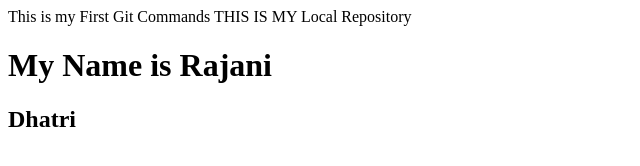
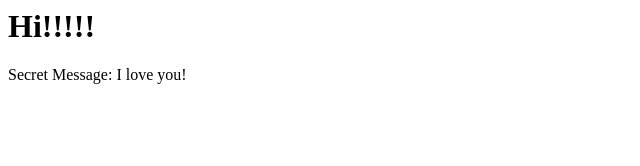
Before and after one commit to Rajanieng/Rajanieng, a plain HTML site: page index.html in a window 1280 px wide. Shown: the whole page, without its empty margins (0-640 px from the left). Drawn offline with Linux system fonts and the light colour scheme.

Commit message:
Update index.html

```diff
--- a/index.html
+++ b/index.html
@@ -1,9 +1,9 @@
 <html>
-<style>
-
-</style>
-<p>This is my First Git Commands
-THIS IS MY Local Repository</p>
-<h1>My Name is Rajani</h1>
-<h2>Dhatri</h2>
+<head>
+  <title>Document</title>
+</head>
+<body>
+  <h1>Hi!!!!!</h1>
+  <p>Secret Message: I love you!</p>
+</body>
 </html>
```
